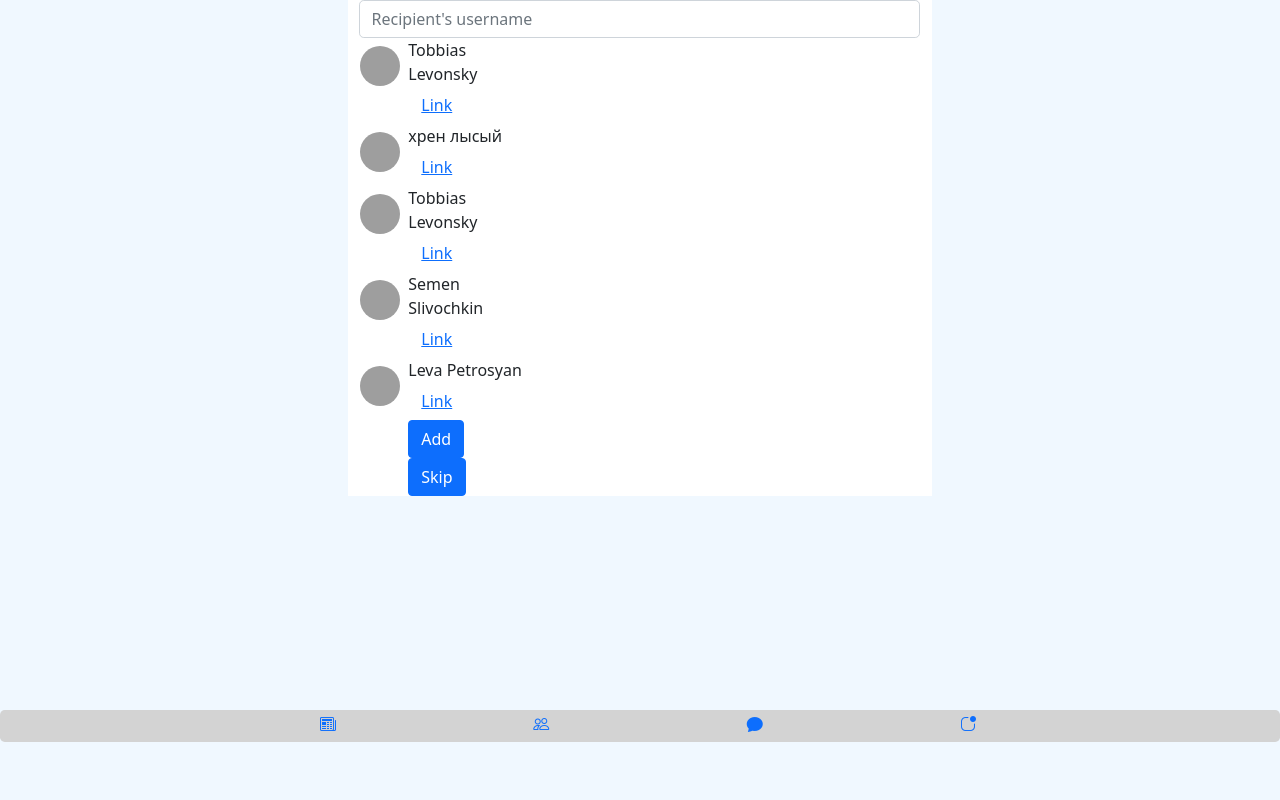
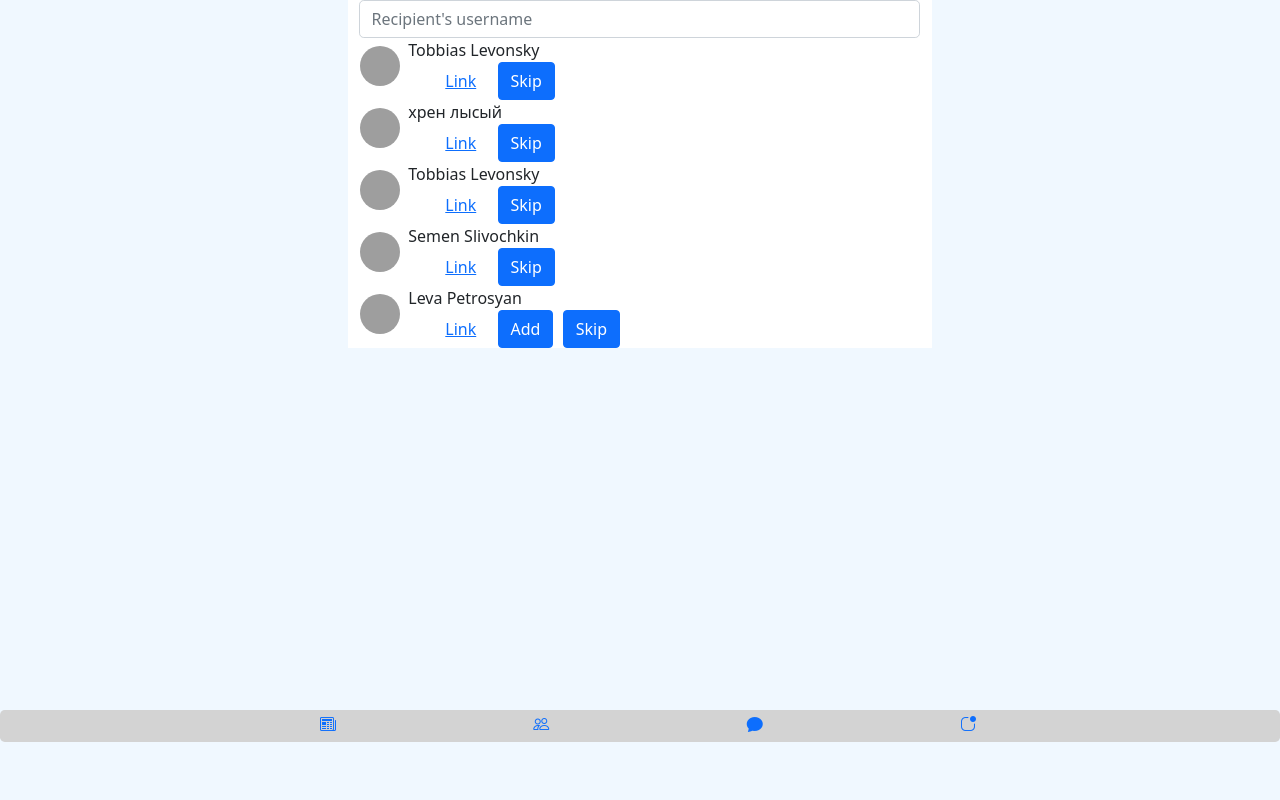
Before and after one commit to skyas123/JopNet, a Django app: page /friends in a window 1280 px wide. Shown: the part 58-858 px from the top of the page. Run offline with Django 3.2, Linux system fonts and the light colour scheme; data comes from the database, SQL or seed files in the repository; both versions use the stored data as it was after the commit; some libraries are stand-ins or nearby versions; grey boxes are pictures that could not be loaded.

Commit message:
попровил html, убого, зато все в одном стиле

```diff
--- a/JPT/templates/JPT/friends.html
+++ b/JPT/templates/JPT/friends.html
@@ -24,9 +24,27 @@
                         <img src={{MEDIA_URL}}{{friend.persons.ava.photo}} class="rounded-circle mt-2" style="width: 40px; height: 40px;" alt="">
                     </div>
 
-                    <div class="col-3">
+                    <div class="col-5">
                         {{friend.first_name}} {{friend.last_name}}
-                          <a href="/guest/{{friend.pk}}/{{Status}}" type="button" class="btn btn-link">Link</a>
+
+                         <form action="" method="POST" enctype="multipart/form-data">
+
+                             {% csrf_token %}
+
+                       <div class="container-fluid">
+                           <div class="row">
+
+                        <div class="col-4">
+                         <a href="/guest/{{friend.pk}}/{{Status}}" type="button" class="btn btn-link">Link</a>
+                        </div>
+
+                        <div class="col-4 ">
+                        <button class="btn btn-primary" name="Skip" value={{friend.pk}}>Skip</button>
+                        </div>
+
+                           </div>
+                        </div>
+                           </form>
                     </div>
 
 
@@ -54,23 +72,27 @@
 
                     <div class="col-5">
                         {{friend.first_name}} {{friend.last_name}}
-                        <div class="row">
+
                              <form action="" method="POST" enctype="multipart/form-data">
 
                              {% csrf_token %}
+                         <div class="container-fluid">
+                           <div class="row">
 
                             <div class="col-4">
                           <a href="/guest/{{friend.pk}}/{{Status}}" type="button" class="btn btn-link">Link</a>
                                 </div>
 
-                             <div class="col-2">
+                             <div class="col-4">
                         <button class="btn btn-primary" name="Add" value={{friend.pk}}>Add</button>
                                  </div>
 
-                             <div class="col-2">
+                             <div class="col-4">
                         <button class="btn btn-primary" name="Skip" value={{friend.pk}}>Skip</button>
                             </div>
 
+                          </div>
+                        </div>
                             </form>
                             </div>
 
--- a/JPT/templates/JPT/guest.html
+++ b/JPT/templates/JPT/guest.html
@@ -36,7 +36,7 @@
        {% csrf_token %}
        <button class="btn btn-primary" name="writeAmessage">Write a message</button>
         {% if Status == 1 %}
-       <button class="btn btn-primary" name="addToFriend">Add to friends</button>
+       <button class="btn btn-primary my-1" name="addToFriend">Add to friends</button>
         {%endif%}
       </form>
 
```
Also changed, not shown: JPT/templates/JPT/resultSearch.html (+26 -7 lines), db.sqlite3.
